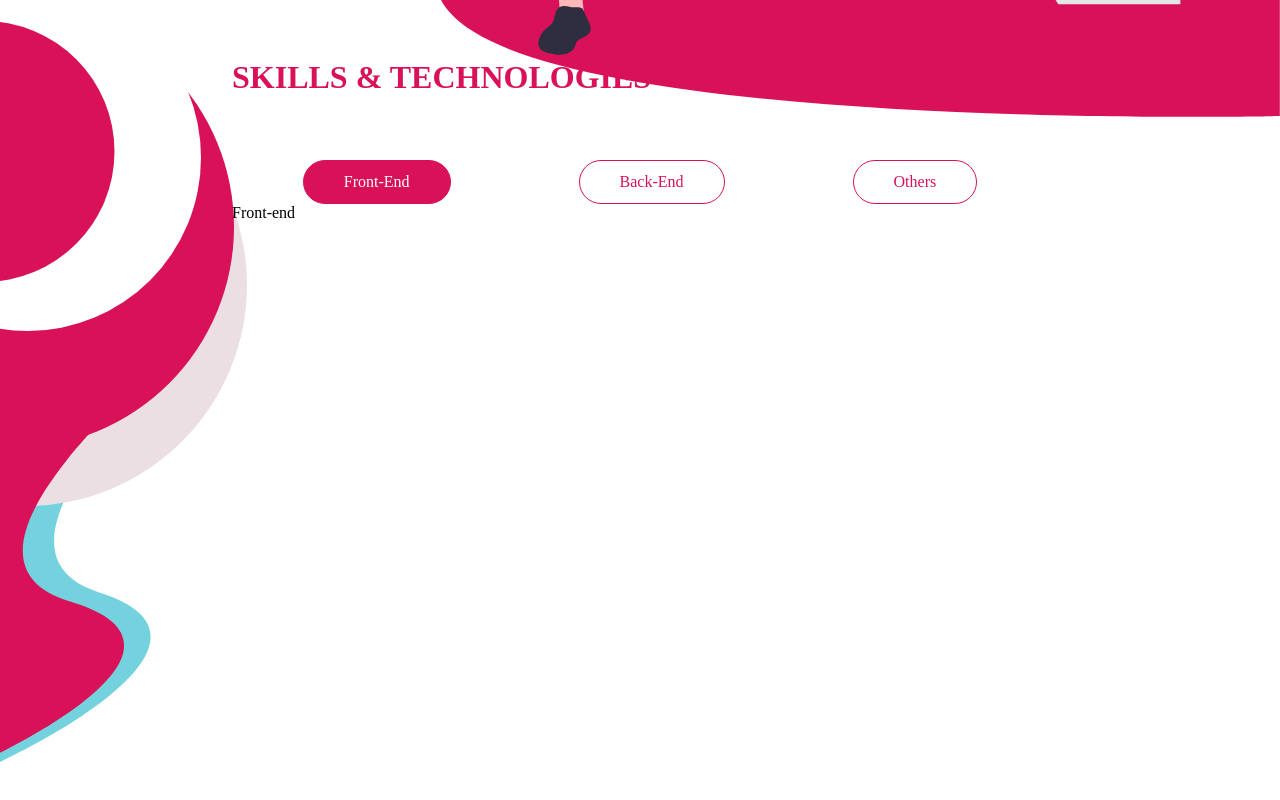
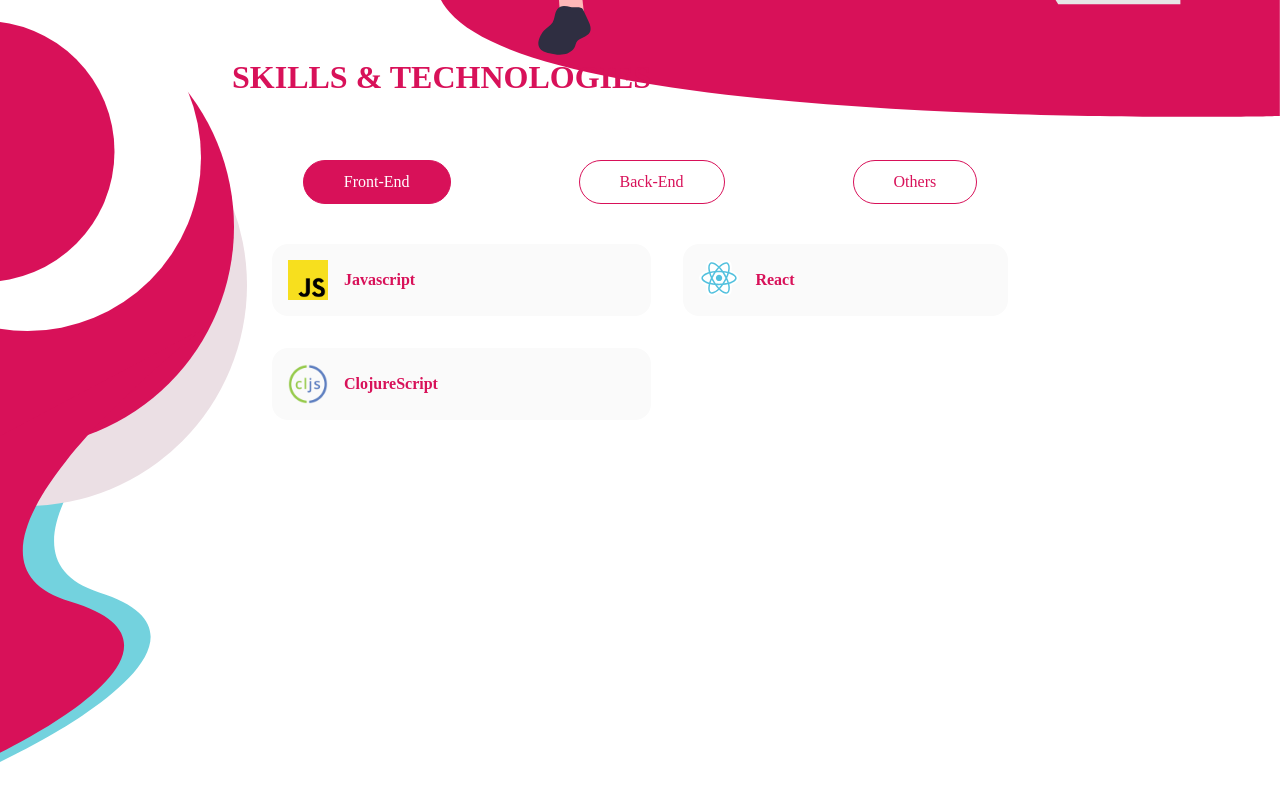
Before and after one commit to elarous/portfolio, a Gatsby site: page / in a window 1280 px wide. Shown: the part 810-1610 px from the top of the page. Built offline with nearby package versions, Linux system fonts and the light colour scheme; Gatsby itself is replaced by a stand-in of ours.

Commit message:
feature: add skills tags components and imgs

```diff
--- a/package.json
+++ b/package.json
@@ -19,13 +19,14 @@
     "babel-plugin-styled-components": "^1.12.0",
     "fontsource-open-sans": "^3.1.5",
     "gatsby": "^2.26.1",
+    "gatsby-image": "^2.8.0",
     "gatsby-plugin-image": "^0.3.1",
     "gatsby-plugin-react-helmet": "^3.6.0",
     "gatsby-plugin-react-svg": "^3.0.0",
-    "gatsby-plugin-sharp": "^2.10.1",
+    "gatsby-plugin-sharp": "^2.11.2",
     "gatsby-plugin-styled-components": "^3.6.0",
     "gatsby-source-filesystem": "^2.7.0",
-    "gatsby-transformer-sharp": "^2.8.0",
+    "gatsby-transformer-sharp": "^2.9.0",
     "pure-react-carousel": "^1.27.6",
     "react": "^16.13.1",
     "react-dom": "^16.13.1",
--- /dev/null
+++ b/src/components/Skills/components/Item/index.jsx
@@ -0,0 +1,11 @@
+import React from 'react'
+import { Container } from './style'
+
+function Item({ icon , percent, children }) {
+  return <Container>
+    {icon}
+    {children}
+  </Container>
+}
+
+export default Item
--- /dev/null
+++ b/src/components/Skills/components/Item/style.js
@@ -0,0 +1,14 @@
+import styled from 'styled-components'
+
+export const Container = styled.div`
+  display: flex;
+  align-items: center;
+  padding: ${prpos => prpos.theme.sizes(2)};
+  margin: ${prpos => prpos.theme.sizes(2)};
+  background-color: ${props => props.theme.colors.greyLight};
+  border-radius: ${props => props.theme.sizes(2)};
+  font-family: ${props => props.theme.fonts.main};
+  color: ${props => props.theme.colors.primary};
+  font-size: ${props => props.theme.sizes(2)};
+  font-weight: bold;
+`
--- a/src/components/Skills/index.jsx
+++ b/src/components/Skills/index.jsx
@@ -7,26 +7,37 @@ import {
   CategoryBtn,
   SliderContainer,
   SkillsSlider,
-  SkillsSlide
+  SkillsSlide,
+  List,
+  ReactLogo,
+  IconContainer,
 } from "./style";
-import {
-  CarouselProvider,
-  ButtonBack,
-  ButtonNext,
-} from "pure-react-carousel";
+import { CarouselProvider, ButtonBack, ButtonNext } from "pure-react-carousel";
 import "pure-react-carousel/dist/react-carousel.es.css";
+import Item from "./components/Item";
+import Img from "gatsby-image";
 
-function Skills() {
-  const [index, setIndex] = useState(0)
+import ReactSVG from "../../images/logos/react_logo.svg";
+// import JavascriptPNG from "../../images/logos/javascript.png";
+// import ClojureScriptPNG from "../../images/clojurescript.png";
+
+function Skills({ data }) {
+  const [index, setIndex] = useState(0);
 
   return (
     <Section title="skills & technologies" tag="skills">
       <Container>
         <Illustration />
         <Nav>
-          <CategoryBtn selected={index === 0} onClick={() => setIndex(0)}>Front-End</CategoryBtn>
-          <CategoryBtn selected={index === 1} onClick={() => setIndex(1)}>Back-End</CategoryBtn>
-          <CategoryBtn selected={index === 2} onClick={() => setIndex(2)}>Others</CategoryBtn>
+          <CategoryBtn selected={index === 0} onClick={() => setIndex(0)}>
+            Front-End
+          </CategoryBtn>
+          <CategoryBtn selected={index === 1} onClick={() => setIndex(1)}>
+            Back-End
+          </CategoryBtn>
+          <CategoryBtn selected={index === 2} onClick={() => setIndex(2)}>
+            Others
+          </CategoryBtn>
         </Nav>
         <SliderContainer>
           <CarouselProvider
@@ -35,8 +46,39 @@ function Skills() {
             totalSlides={3}
             currentSlide={index}
           >
-            <SkillsSlider >
-              <SkillsSlide index={0}>Front-end</SkillsSlide>
+            <SkillsSlider>
+              <SkillsSlide index={0}>
+                <List>
+                  <Item
+                    icon={
+                      <IconContainer>
+                        <Img fixed={data.javascript.logo.fixed} />
+                        {/* <Img fixed={{ src: JavascriptPNG }} /> */}
+                      </IconContainer>
+                    }
+                  >
+                    Javascript
+                  </Item>
+                  <Item
+                    icon={
+                      <IconContainer>
+                        <ReactSVG />
+                      </IconContainer>
+                    }
+                  >
+                    React
+                  </Item>
+                  <Item
+                    icon={
+                      <IconContainer>
+                        <Img fixed={data.clojurescript.logo.fixed} />
+                      </IconContainer>
+                    }
+                  >
+                    ClojureScript
+                  </Item>
+                </List>
+              </SkillsSlide>
               <SkillsSlide index={1}>Back-end</SkillsSlide>
               <SkillsSlide index={2}>Other</SkillsSlide>
             </SkillsSlider>
--- a/src/components/Skills/style.js
+++ b/src/components/Skills/style.js
@@ -48,3 +48,17 @@ export const SkillsSlider = styled(Slider)`
 export const SkillsSlide = styled(Slide)`
 
 `
+
+export const List = styled.div`
+  display: grid;
+  grid-template-columns: auto auto;
+  align-items: center;
+  padding: ${props => props.theme.sizes(3)};
+`
+
+export const IconContainer = styled.div`
+  border-radius: ${props => props.theme.sizes(1)};
+  height: ${props => props.theme.sizes(5)};
+  width: ${props => props.theme.sizes(5)};
+  margin-right: ${props => props.theme.sizes(2)};
+`
--- a/src/pages/index.js
+++ b/src/pages/index.js
@@ -6,9 +6,10 @@ import Hero from "../components/Hero";
 import Skills from "../components/Skills";
 import Section from "../components/Section";
 import "fontsource-open-sans";
+import { graphql } from "gatsby";
 
 // markup
-const IndexPage = () => {
+const IndexPage = ({ data }) => {
   return (
     <ThemeProvider theme={theme}>
       <main>
@@ -17,7 +18,7 @@ const IndexPage = () => {
           <Header />
           <Hero />
         </Section>
-        <Skills />
+        <Skills data={data}/>
       </main>
     </ThemeProvider>
   );
@@ -27,4 +28,24 @@ const Button = styled.button`
   background-color: ${(props) => props.theme.colors.primary};
 `;
 
+export const query = graphql`
+  query {
+    javascript: file(relativePath: { eq: "logos/javascript.png"}) {
+      logo: childImageSharp {
+        fixed(width: 40, height: 40) {
+          ...GatsbyImageSharpFixed
+        }
+      }
+    }
+
+    clojurescript: file(relativePath: { eq: "logos/clojurescript.png"}) {
+      logo: childImageSharp {
+        fixed(width: 40, height: 40) {
+          ...GatsbyImageSharpFixed
+        }
+      }
+    }
+  }
+`
+
 export default IndexPage;
```
Also changed, not shown: src/images/logos/clojurescript.png (added), src/images/logos/javascript.png (added), src/images/logos/react_logo.svg (added), 1 other file.
